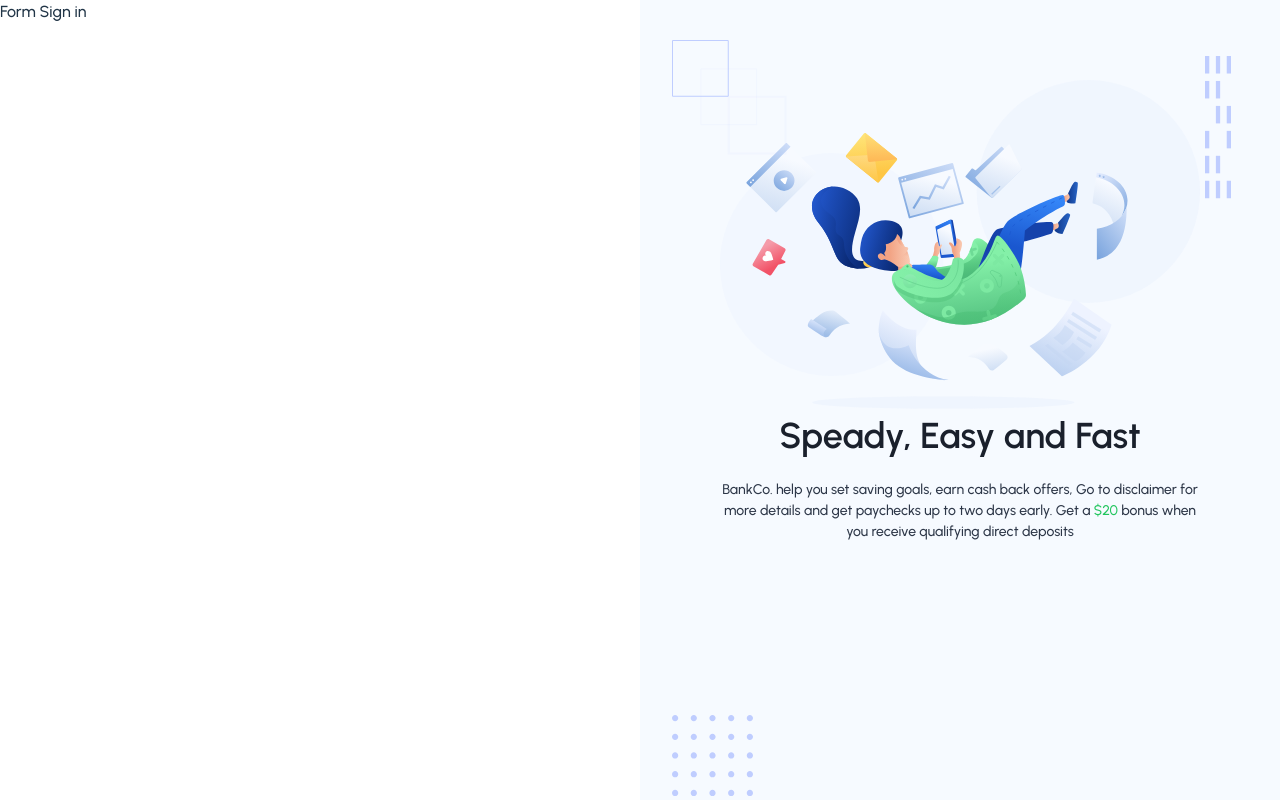
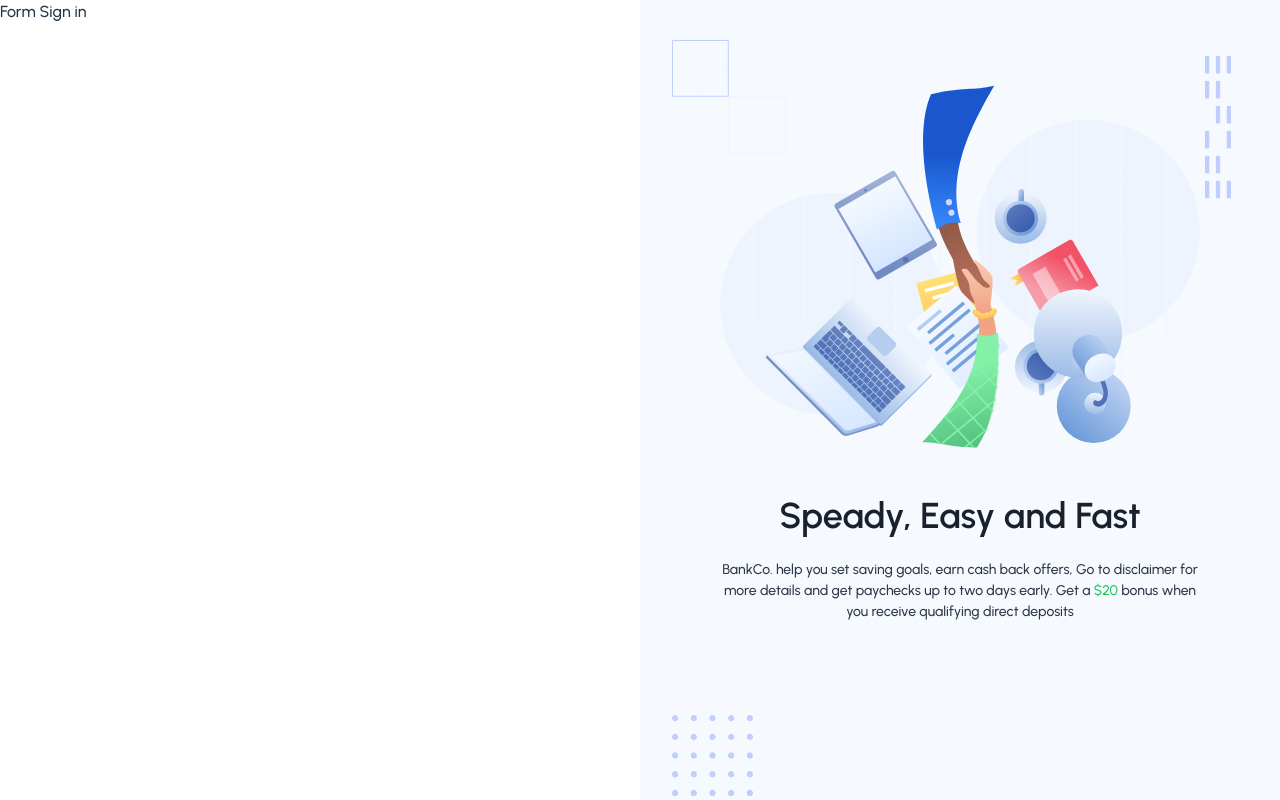
Before and after one commit to thuongbuihoai-agilityio/Envato-Market-System, a React (Vite) app: page /login in a window 1280 px wide. Built offline with nearby package versions, Linux system fonts and the light colour scheme.

Commit message:
feat: update constants image

```diff
--- a/src/components/common/Benefit/index.tsx
+++ b/src/components/common/Benefit/index.tsx
@@ -4,11 +4,11 @@ import { Box, Flex, Highlight, Image, Text } from '@chakra-ui/react';
 import { IMAGES } from '@constants/images';
 
 interface BenefitType {
-  url: string;
-  alt?: string;
+  imageURL: string;
+  alt: string;
 }
 
-const Benefit = ({ url, alt = '' }: BenefitType) => (
+const Benefit = ({ imageURL, alt }: BenefitType) => (
   <Flex
     w="50%"
     p="80px"
@@ -20,27 +20,27 @@ const Benefit = ({ url, alt = '' }: BenefitType) => (
     backgroundColor="background.section.primary"
   >
     {/* TODO: Will use common component Image after being defined */}
-    <Image src={url} alt={alt} />
+    <Image src={imageURL} alt={alt} />
     <Image
       position="absolute"
-      top="10"
-      left="8"
-      src={IMAGES.square}
-      alt={IMAGES.altSquare}
+      top={10}
+      left={8}
+      src={IMAGES.SQUARE.url}
+      alt={IMAGES.SQUARE.alt}
     />
     <Image
       position="absolute"
-      top="14"
-      right="12"
-      src={IMAGES.vline}
-      alt={IMAGES.altVline}
+      top={14}
+      right={12}
+      src={IMAGES.VLINE.url}
+      alt={IMAGES.VLINE.alt}
     />
     <Image
       position="absolute"
-      bottom="1"
-      left="8"
-      src={IMAGES.dotted}
-      alt={IMAGES.altDotted}
+      bottom={1}
+      left={8}
+      src={IMAGES.DOTTED.url}
+      alt={IMAGES.DOTTED.alt}
     />
     <Box
       fontFamily="primary"
--- a/src/constants/images.ts
+++ b/src/constants/images.ts
@@ -1,11 +1,22 @@
 export const IMAGES = {
-  signIn: '/icons/signup.svg',
-  square: '/icons/square.svg',
-  vline: '/icons/vline.svg',
-  dotted: '/icons/dotted.svg',
-  altSingIn: 'This is sign in image',
-  altSingUp: 'This is sign up image',
-  altSquare: 'This is square image',
-  altVline: 'This is vline image',
-  altDotted: 'This is dotted image',
+  SIGN_IN: {
+    url: '/icons/signin.svg',
+    alt: 'This is sign in image'
+  },
+  SQUARE: {
+    url: '/icons/square.svg',
+    alt: 'This is square image'
+  },
+  VLINE: {
+    url: '/icons/vline.svg',
+    alt: 'This is vline image'
+  },
+  DOTTED: {
+    url: '/icons/dotted.svg',
+    alt: 'This is dotted image'
+  },
+  SIGN_UP: {
+    url: '/icons/signup.svg',
+    alt: 'This is sign in image'
+  },
 };
--- a/src/pages/Login/index.tsx
+++ b/src/pages/Login/index.tsx
@@ -1,19 +1,17 @@
-import { Box, Flex } from '@chakra-ui/react';
+import { Box, Flex, Text } from '@chakra-ui/react';
 import Benefit from '@components/common/Benefit';
 import { IMAGES } from '@constants/images';
 import { memo } from 'react';
 
-const LoginPage = () => {
-  return (
+const LoginPage = () =>  (
   <Flex width="100%">
     {/* TODO: Will update Form Sign in later*/}
     <Box w="50%">
-        <p>Form Sign in</p>
+      <Text>Form Sign in</Text>
     </Box>
-      <Benefit url={IMAGES.signIn} alt={IMAGES.altSingIn} />
+    <Benefit imageURL={IMAGES.SIGN_IN.url} alt={IMAGES.SIGN_IN.alt} />
   </Flex>
 );
-};
 
 const Login = memo(LoginPage);
 export default Login;
```
Lines whose indentation alone changed are shown as unchanged.
